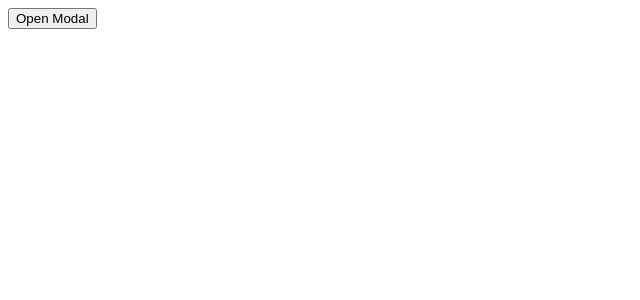
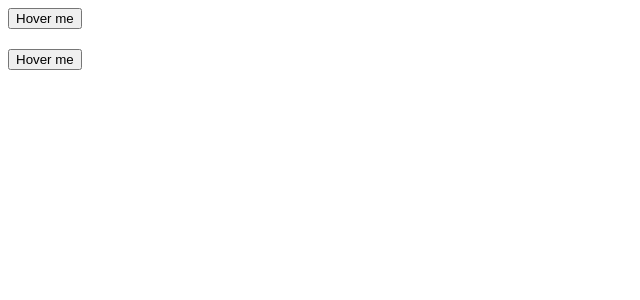
Before and after one commit to SaqibSattar/practical-react, a React (Vite) app: page / in a window 1280 px wide. Shown: the top 300 px of the page, without its empty margins (0-640 px from the left). Built offline with nearby package versions, Linux system fonts and the light colour scheme.

Commit message:
implement Tooltip

```diff
--- a/package.json
+++ b/package.json
@@ -10,6 +10,7 @@
     "preview": "vite preview"
   },
   "dependencies": {
+    "@tippyjs/react": "^4.2.6",
     "react": "^18.2.0",
     "react-dom": "^18.2.0",
     "react-icons": "^5.0.1",
--- a/src/App.jsx
+++ b/src/App.jsx
@@ -1,27 +1,22 @@
-import { useState } from 'react'
-import Modal from 'react-modal';
-
-
-// Make sure to bind modal to your appElement
-Modal.setAppElement('#root');
+import { useState } from "react";
+import Tippy from "@tippyjs/react";
+import "tippy.js/dist/tippy.css"; // optional
 
 function App() {
-  const [modalIsOpen, setModalIsOpen] = useState(false);
-
   return (
-    <div>
-      <button onClick={() => { setModalIsOpen(true)}}>Open Modal</button>
-      <Modal
-        isOpen={modalIsOpen}
-        onRequestClose={() => { setModalIsOpen(false)}}
-        contentLabel="Example Modal"
-      >
-        <h2>Hello</h2>
-        <button onClick={() => { setModalIsOpen(false)}}>close</button>
-        <div>I am a modal</div>
-      </Modal>
+    <>
+    <div style={{ paddingBottom: '20px'}}>
+    <Tippy arrow={false} delay={1000} content="Basic Tooltip">
+    <button>Hover me</button>
+    </Tippy>
     </div>
+    <div style={{ paddingBottom: '20px'}}>
+    <Tippy placement="bottom-start" content={<span style={{ color: "orange" }}>Basic Tooltip with color</span> }>
+    <button>Hover me</button>
+    </Tippy>
+    </div>
+    </>
   );
 }
 
-export default App
+export default App;
```
Also changed, not shown: 1 other file (tests, documents, lock files or other folders).
